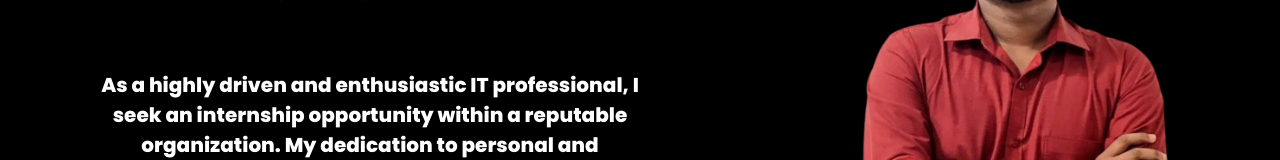
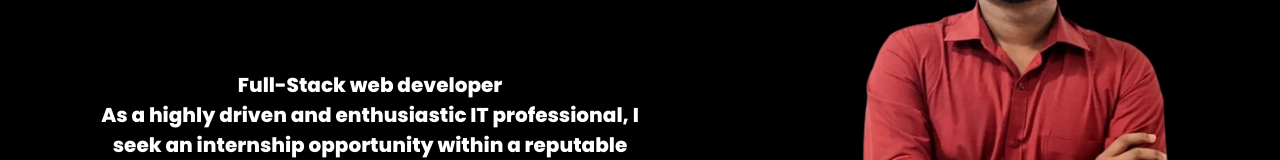
Before and after one commit to DulshanSiriwardhana/MantisOfficialFrontend, a React (Create React App) app: page / in a window 1280 px wide. Shown: the part 310-470 px from the top of the page. Built offline with nearby package versions, Linux system fonts and the light colour scheme.

Commit message:
Description chnage 01

```diff
--- a/src/components/descriptionanimation/descriptionanimation.js
+++ b/src/components/descriptionanimation/descriptionanimation.js
@@ -7,6 +7,7 @@ const Descriptionanimation =()=>{
     return(
         <div className="descriptioncontainer">
             <h1>
+            <p>Full-Stack web developer</p>
             <span> As a highly driven and enthusiastic IT professional, I seek an internship
  opportunity within a reputable organization. My dedication to personal and
  professional growth fuels my ambition to gain practical experience. I thrive on
```
